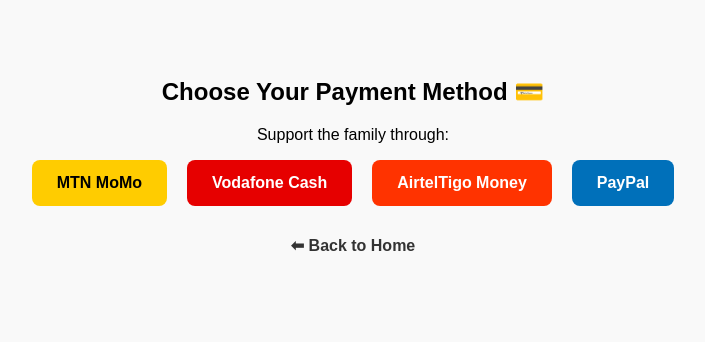
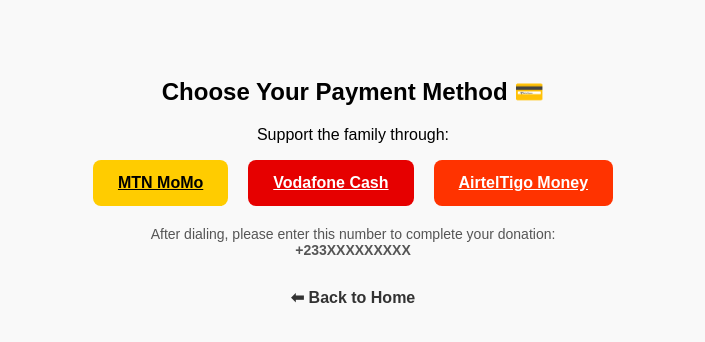
Before and after one commit to DCKONAMI/OUTDOORING, a plain HTML site: page donate.html in a window 1280 px wide. Shown: the whole page, without its empty margins (287-992 px from the left). Drawn offline with Linux system fonts and the light colour scheme.

Commit message:
Update donate.html

```diff
--- a/donate.html
+++ b/donate.html
@@ -1,9 +1,8 @@
-<!-- Donation Page -->
 <!DOCTYPE html>
 <html lang="en">
 <head>
   <meta charset="UTF-8">
-  <title>Donate - MR.YAKUBU'S FAMILY'S</title>
+  <title>Donate - MR.YAKUBU'S FAMILY</title>
   <style>
     body {
       font-family: Arial, sans-serif;
@@ -37,7 +36,6 @@
     .mtn { background: #ffcc00; color: black; }
     .vodafone { background: #e60000; color: white; }
     .airtel { background: #ff3300; color: white; }
-    .paypal { background: #0070ba; color: white; }
     .back-link {
       display: block;
       margin-top: 30px;
@@ -56,11 +54,15 @@
   <p>Support the family through:</p>
 
   <div class="donate-options">
-    <button onclick="window.location.href='https://mtn-momo-link.com';" class="donate-btn mtn">MTN MoMo</button>
-    <button onclick="window.location.href='https://vodafone-cash-link.com';" class="donate-btn vodafone">Vodafone Cash</button>
-    <button onclick="window.location.href='https://airteltigo-cash-link.com';" class="donate-btn airtel">AirtelTigo Money</button>
-    <button onclick="window.location.href='https://paypal.me/yourusername';" class="donate-btn paypal">PayPal</button>
+    <a href="tel:*170#" class="donate-btn mtn">MTN MoMo</a>
+    <a href="tel:*110#" class="donate-btn vodafone">Vodafone Cash</a>
+    <a href="tel:*110#" class="donate-btn airtel">AirtelTigo Money</a>
   </div>
+
+  <p style="margin-top:20px; font-size:14px; color:#555;">
+    After dialing, please enter this number to complete your donation: <br>
+    <strong>+233XXXXXXXXX</strong>
+  </p>
 
   <a href="index.html" class="back-link">⬅ Back to Home</a>
 
```
